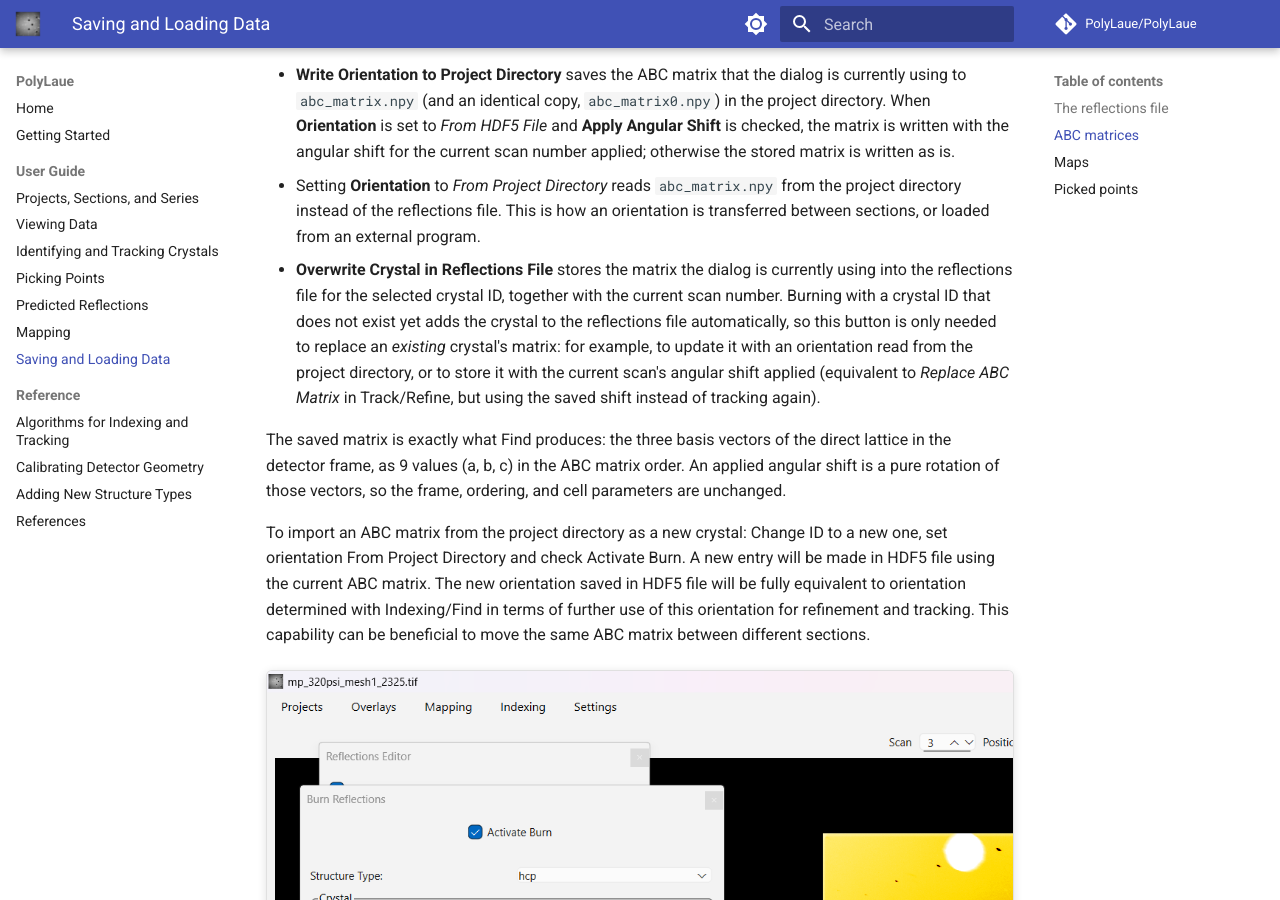
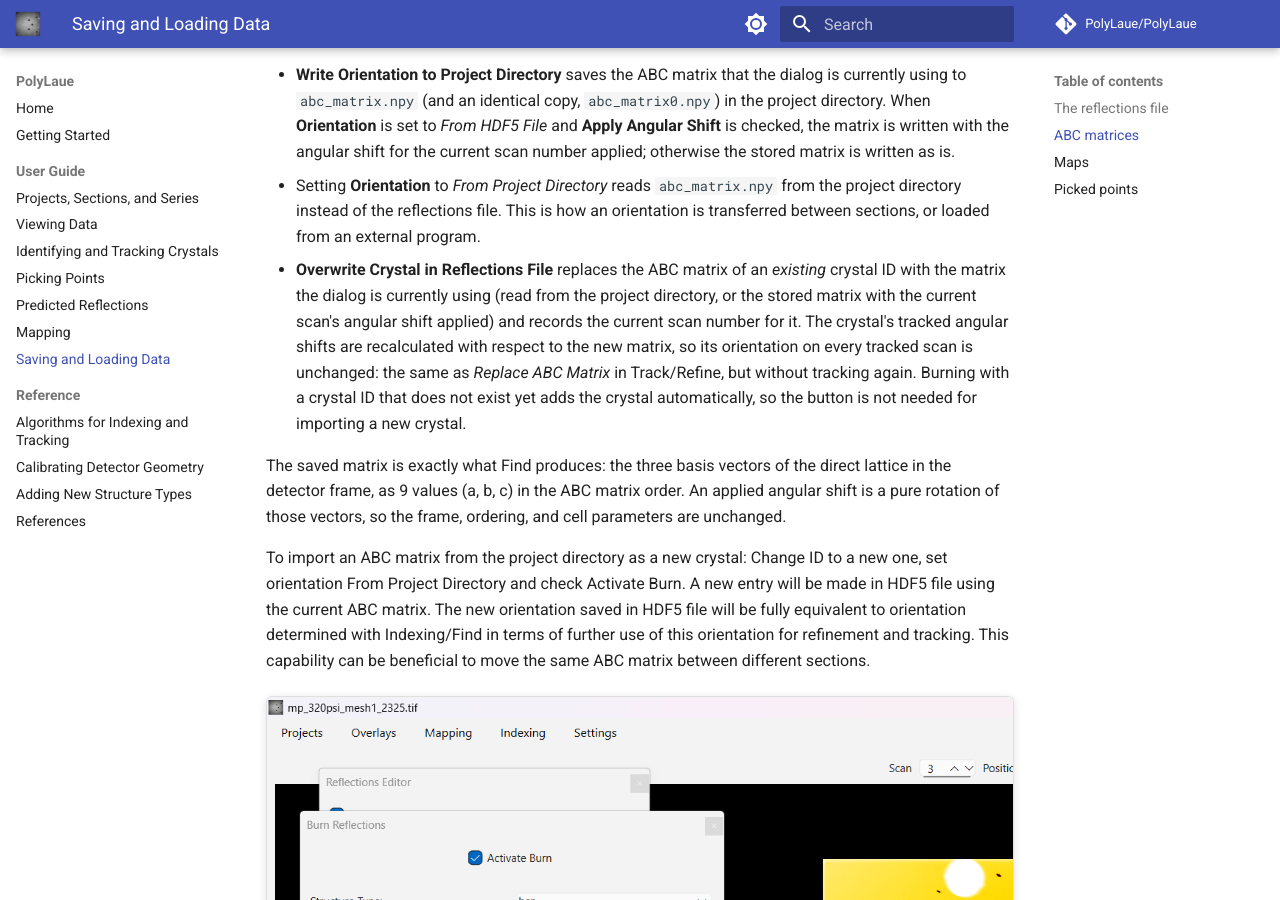
Before and after one commit to PolyLaue/polylaue.github.io, an MkDocs documentation site: the page built from docs/saving-data.md, in a window 1280 px wide and 900 px high, scrolled down 1347 px. Built offline with MkDocs 1.6.1 and Material for MkDocs 9.7.7, drawn with Linux system fonts in a browser that asks for light colours; comment, search, counter and statistics services are not loaded.

Commit message:
Match the final draft: new Laue references and Overwrite Crystal
Add the two Laue references and renumber the citations, and describe
what Overwrite Crystal in Reflections File does now that it keeps the
crystal's tracked orientations consistent.

Signed-off-by: Patrick Avery <patrick.avery@kitware.com>

```diff
--- a/docs/saving-data.md
+++ b/docs/saving-data.md
@@ -41,15 +41,16 @@ directory:
   `abc_matrix.npy` from the project directory instead of the
   reflections file. This is how an orientation is transferred between
   sections, or loaded from an external program.
-- **Overwrite Crystal in Reflections File** stores the matrix the dialog
-  is currently using into the reflections file for the selected crystal
-  ID, together with the current scan number. Burning with a crystal ID
-  that does not exist yet adds the crystal to the reflections file
-  automatically, so this button is only needed to replace an *existing*
-  crystal's matrix: for example, to update it with an orientation read
-  from the project directory, or to store it with the current scan's
-  angular shift applied (equivalent to *Replace ABC Matrix* in
-  Track/Refine, but using the saved shift instead of tracking again).
+- **Overwrite Crystal in Reflections File** replaces the ABC matrix of
+  an *existing* crystal ID with the matrix the dialog is currently using
+  (read from the project directory, or the stored matrix with the
+  current scan's angular shift applied) and records the current scan
+  number for it. The crystal's tracked angular shifts are recalculated
+  with respect to the new matrix, so its orientation on every tracked
+  scan is unchanged: the same as *Replace ABC Matrix* in Track/Refine,
+  but without tracking again. Burning with a crystal ID that does not
+  exist yet adds the crystal automatically, so the button is not needed
+  for importing a new crystal.
 
 The saved matrix is exactly what Find produces: the three basis vectors
 of the direct lattice in the detector frame, as 9 values (a, b, c) in
```
Also changed, not shown: docs/algorithms.md (+4 -4 lines), docs/calibration.md (+2 -2 lines), docs/index.md (+4 -3 lines), docs/references.md (+11 -8 lines).
